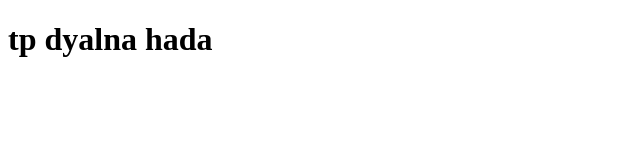
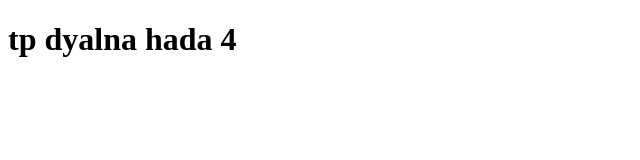
Before and after one commit to Mahdil1/DevopsTp, a plain HTML site: page index.html in a window 1280 px wide. Shown: the full height of the page, 0-640 px from the left. Drawn offline with Linux system fonts and the light colour scheme.

Commit message:
thirdd commit hada 4

```diff
--- a/index.html
+++ b/index.html
@@ -6,6 +6,6 @@
     <title>Document</title>
 </head>
 <body>
-    <h1>tp dyalna hada</h1>
+    <h1>tp dyalna hada 4</h1>
 </body>
 </html>
```
